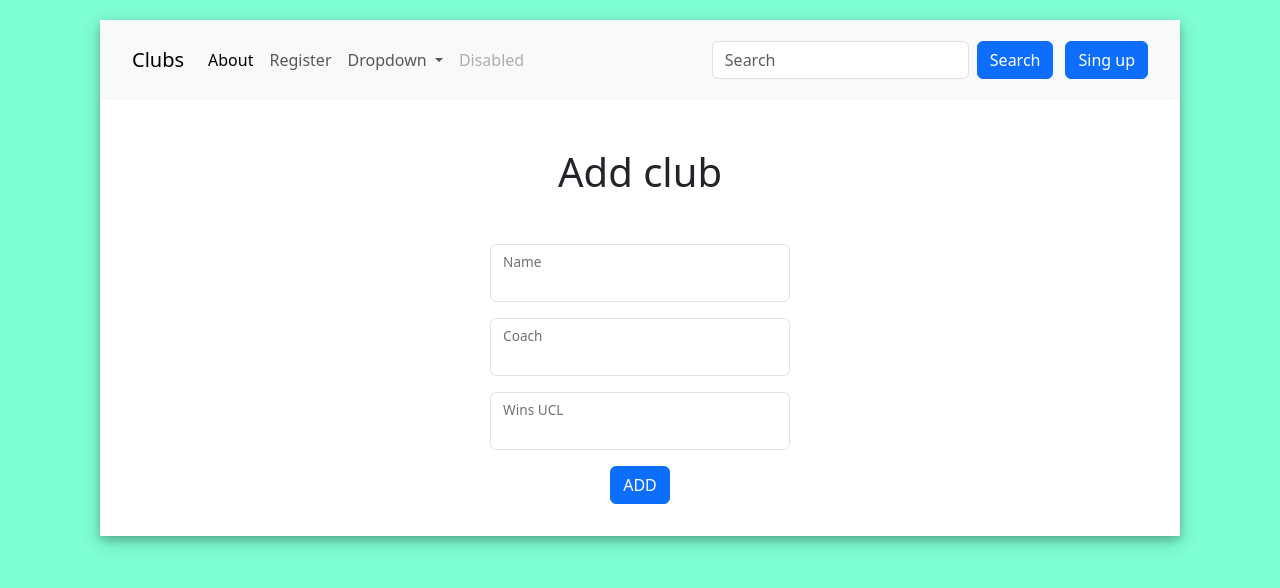
After one commit to Crais2905/first_flask, a Flask app: page /club/add in a window 1280 px wide. The commit adds this page. Shown: the top 588 px of the page. Run offline with Flask 3, Linux system fonts and the light colour scheme.

Commit message:
SQLAlchemy1

```diff
--- a/Lessons3-6_2-3/app.py
+++ b/Lessons3-6_2-3/app.py
@@ -1,23 +1,30 @@
 from flask import Flask, render_template, redirect, url_for, request
-from bd import SQLite
+from flask_sqlalchemy import SQLAlchemy
 
 app = Flask(__name__)
+app.config['SQLALCHEMY_DATABASE_URI'] = 'sqlite:///clubs.db'
+
+db = SQLAlchemy(app)
+
+class Clubs(db.Model):
+    id = db.Column(db.Integer, primary_key=True)
+    name = db.Column(db.String(30), nullable=True)
+    coach = db.Column(db.String(40), nullable=True)
+    wins_ucl = db.Column(db.Integer, nullable=True)
 
 
-clubs = [
-    {'id': 1, 'name': 'FC Barcelona', 'coach': 'Xavi Hernández', 'wins_ucl': 5},
-    {'id': 2, 'name': 'Real Madrid', 'coach': 'Carlo Ancelotti', 'wins_ucl': 14},
-    {'id': 3, 'name': 'Manchester City', 'coach': 'Pep Guardiola ', 'wins_ucl': 1},
-    {'id': 4, 'name': 'Arsenal', 'coach': 'Mikel Arteta', 'wins_ucl': 0},
-    {'id': 5, 'name': 'Milan', 'coach': 'Stefano Pioli', 'wins_ucl': 7},
-]
-
-
+class News(db.Model):
+    id = db.Column(db.Integer, primary_key=True)
+    title = db.Column(db.String(40), nullable=True)
+    content = db.Column(db.String(200), nullable=True)
+    team = db.Column(db.String(30), db.ForeignKey('clubs.id'))
+    date = db.Column(db.String())
 
 
 
 @app.route('/')
 def home():
+    clubs=Clubs.query.all()
     return render_template('index.html', clubs=clubs)
 
 
@@ -38,6 +45,29 @@ def club_detail(id):
 def the_biggest_winner():
     return render_template('winner_ucl.html', clubs=clubs)
 
+# club add
+
+@app.route('/club/add')
+def add_club():
+    return render_template('add_club.html')
+
+@app.route('/add_club_handler', methods=['POST', 'GET'])
+def add_club_hand():
+    # name = request.form.get("name", 'error')
+    # coach = request.form.get("coach", 'error')
+    # wins_ucl = request.form.get("wins_ucl", 'error')
+
+
+    if request.method == 'POST':
+        club = Clubs(name=request.form.get('name'), coach=request.form.get('coach'), wins_ucl=request.form.get('wins_ucl'))
+        print(club)
+        db.session.add(club)
+        db.session.commit()
+        return redirect(url_for('home'))
+    return redirect(url_for('add_club'), error='error')
+
+
+# register
 
 @app.route('/register')
 def register():
@@ -63,5 +93,8 @@ def error404(error):
     return render_template('error404.html'), 404
 
 
+with app.app_context():
+    db.create_all()
+
 if __name__ == '__main__':
     app.run(debug=True)
--- a/Lessons3-6_2-3/static/style.css
+++ b/Lessons3-6_2-3/static/style.css
@@ -1,5 +1,9 @@
 body {
     background-color: aquamarine;
+}
+
+h1 {
+    text-align: center;
 }
 
 .wrapper {
@@ -47,3 +51,14 @@ body {
     margin-top: 20px;
     padding: 20px;
 }
+
+.form {
+    text-align: center;
+}
+
+.add_club {
+    /* display: flex; */
+    margin-bottom: 12px;
+    min-width: 150px;
+    max-width: 30%;
+}
--- /dev/null
+++ b/Lessons3-6_2-3/templates/add_club.html
@@ -0,0 +1,30 @@
+{% extends 'base.html' %}
+
+{% block content %}
+
+<div class="form">
+    <h1 class="mb-5">Add club</h1>
+
+    <form action="/add_club_handler" class="add_club container" method="POST">
+        <div class="form-floating mb-3">
+            <input type="text" class="form-control" name="name">
+            <label for="floatingInput">Name</label>
+        </div>
+        <div class="form-floating mb-3">
+            <input type="text" class="form-control" name="coach" >
+            <label for="floatingPassword">Coach</label>
+        </div>
+
+        <div class="form-floating mb-3">
+            <input type="text" class="form-control" name="wins_ucl">
+            <label for="floatingPassword">Wins UCL</label>
+        </div>
+
+        {% if error %}
+        <p style="color: red;">{{ error }}</p>
+        {% endif %}
+        <input type="submit" value="ADD" class="btn btn-primary">
+    </form>
+</div>
+
+{% endblock %}
--- a/Lessons3-6_2-3/templates/base.html
+++ b/Lessons3-6_2-3/templates/base.html
@@ -12,39 +12,48 @@
 <body>
   <div class="wrapper">
     <nav class="container navbar navbar-expand-lg bg-body-tertiary mb-5">
+
       <div class="container-fluid">
+
         <a class="navbar-brand" href='{{ url_for("home") }}' >Clubs</a>
         <button class="navbar-toggler" type="button" data-bs-toggle="collapse" data-bs-target="#navbarSupportedContent" aria-controls="navbarSupportedContent" aria-expanded="false" aria-label="Toggle navigation">
           <span class="navbar-toggler-icon"></span>
         </button>
+
         <div class="collapse navbar-collapse" id="navbarSupportedContent">
           <ul class="navbar-nav me-auto mb-2 mb-lg-0">
             <li class="nav-item">
               <a class="nav-link active" aria-current="page" href="{{ url_for('about') }}">About</a>
             </li>
+
             <li class="nav-item">
               <a class="nav-link" href="{{ url_for('register')}}">Register</a>
             </li>
+
             <li class="nav-item dropdown">
               <a class="nav-link dropdown-toggle" href="#" role="button" data-bs-toggle="dropdown" aria-expanded="false">
                 Dropdown
               </a>
+
               <ul class="dropdown-menu">
                 <li><a class="dropdown-item" href="{{ url_for('the_biggest_winner') }}">The biggest winner UCL</a></li>
-                <li><a class="dropdown-item" href="#">Another action</a></li>
+                <li><a class="dropdown-item" href="{{ url_for('add_club') }}">Add club</a></li>
                 <li><hr class="dropdown-divider"></li>
                 <li><a class="dropdown-item" href="#">Something else here</a></li>
               </ul>
             </li>
+
             <li class="nav-item">
               <a class="nav-link disabled" aria-disabled="true">Disabled</a>
             </li>
           </ul>
+
           <form class="d-flex" role="search">
             <input class="form-control me-2" type="search" placeholder="Search" aria-label="Search">
             <button class="btn btn-primary" type="submit">Search</button>
           </form>
           <button class="btn btn-primary"><a href="{{ url_for('register')}}" class="reg-btn">Sing up</a></button>
+
         </div>
       </div>
     </nav>
--- a/Lessons3-6_2-3/templates/register.html
+++ b/Lessons3-6_2-3/templates/register.html
@@ -16,7 +16,7 @@
         </p>
         <p>
             <label for="email">Email</label>
-            <input type="text" name="email" id="email">
+            <input type="email" name="email" id="email">
         </p>
         {% if error %}
         <p style="color: red;">{{ error }}</p>
```
Also changed, not shown: Lessons3-6_2-3/bd.py (+37 -31 lines), Lessons7-8_4/app.py (+9 -4 lines), Lessons7-8_4/home_work.txt (+26 -11 lines), Lessons9-10_5/app.py (added, +38 -0 lines), Lessons9-10_5/templates/base.html (added, +69 -0 lines), Lessons9-10_5/templates/posts.html (added, +14 -0 lines), clubs.db (deleted), instance/blog.db (added), instance/clubs.db (added), instance/test_db.db (renamed from test_db.db).
